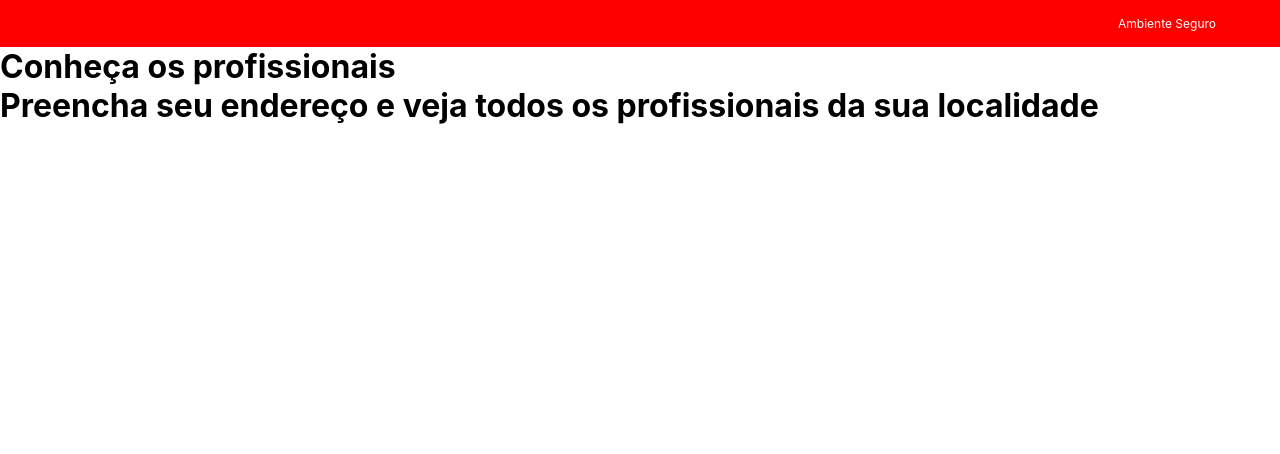
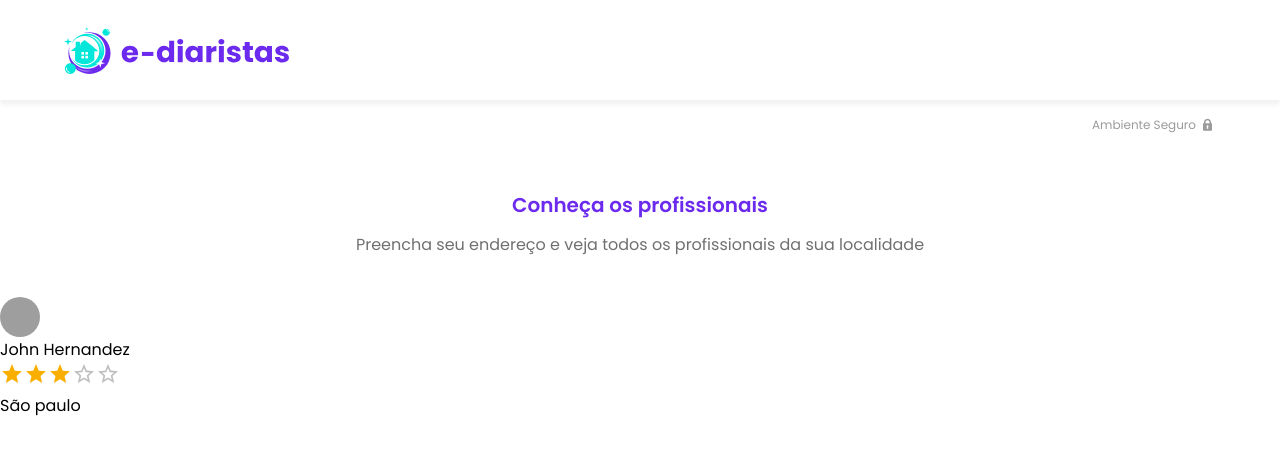
Before and after one commit to JoaoFernandoR/e-diaristas, a Next.js app: page / in a window 1280 px wide. Shown: the top 454 px of the page. Built offline with nearby package versions, Linux system fonts and the light colour scheme; grey boxes are pictures that could not be loaded.

Commit message:
quase fim do primeiro video

```diff
--- a/src/components/data-display/PageTitle/PageTitle.style.tsx
+++ b/src/components/data-display/PageTitle/PageTitle.style.tsx
@@ -1 +1,29 @@
 import { styled } from "@mui/material/styles";
+
+export const PageTitleContainer = styled("div")`
+    margin: ${({ theme }) => theme.spacing(5)};
+    text-align: center;
+`;
+
+export const PageTitleStyled = styled("h2")`
+    font-weight: 600;
+
+    color: ${({ theme }) => theme.palette.primary.main};
+    font-size: ${({ theme }) => theme.typography.h6.fontSize};
+
+    ${({ theme }) => theme.breakpoints.down("md")} {
+        font-size: ${({ theme }) => theme.typography.body1.fontSize};
+    }
+`;
+
+export const PageSubtitleStyled = styled("h3")`
+    font-weight: normal;
+
+    margin: ${({ theme }) => theme.spacing(1.5)} 0px;
+    color: ${({ theme }) => theme.palette.text.primary};
+    font-size: ${({ theme }) => theme.typography.body1.fontSize};
+
+    ${({ theme }) => theme.breakpoints.down("md")} {
+        font-size: ${({ theme }) => theme.typography.body2.fontSize};
+    }
+`;
--- a/src/components/data-display/PageTitle/PageTitle.tsx
+++ b/src/components/data-display/PageTitle/PageTitle.tsx
@@ -1,4 +1,6 @@
 import React from 'react'
+// Styles
+import { PageTitleContainer, PageTitleStyled, PageSubtitleStyled } from './PageTitle.style'
 
 interface PageTitleProps {
     title: string;
@@ -7,10 +9,10 @@ interface PageTitleProps {
 
 const PageTitle = ({ title, subtitle }: PageTitleProps) => {
     return (
-        <div>
-            <h1> {title}</h1>
-            <h1> {subtitle}</h1>
-        </div>
+        <PageTitleContainer>
+            <PageTitleStyled> {title}</PageTitleStyled>
+            <PageSubtitleStyled> {subtitle}</PageSubtitleStyled>
+        </PageTitleContainer>
     )
 }
 
--- /dev/null
+++ b/src/components/data-display/UserInformation/UserInformation.style.tsx
@@ -0,0 +1,8 @@
+import { Avatar, Rating } from "@mui/material";
+import { styled } from "@mui/material/styles";
+
+export const UserInformationContainer = styled("div")``;
+export const UserName = styled("div")``;
+export const UserDescription = styled("div")``;
+export const AvatarStyled = styled(Avatar)``;
+export const RatingStyled = styled(Rating)``;
--- /dev/null
+++ b/src/components/data-display/UserInformation/UserInformation.tsx
@@ -0,0 +1,33 @@
+import {
+    AvatarStyled,
+    RatingStyled,
+    UserDescription,
+    UserInformationContainer,
+    UserName,
+} from "./UserInformation.style";
+
+interface UserInformationProps {
+    picture: string;
+    name: string;
+    rating: number;
+    description?: string;
+}
+
+const UserInformation = ({
+    picture,
+    name,
+    rating,
+    description,
+}: UserInformationProps) => {
+    return (
+        <UserInformationContainer>
+            <AvatarStyled src={picture} />
+
+            <UserName> {name}</UserName>
+            <RatingStyled readOnly value={rating} />
+            <UserDescription>{description}</UserDescription>
+        </UserInformationContainer>
+    );
+};
+
+export default UserInformation;
--- a/src/components/feedback/SafeEnvironment/SafeEnvironment.style.tsx
+++ b/src/components/feedback/SafeEnvironment/SafeEnvironment.style.tsx
@@ -1,9 +1,10 @@
 import { styled } from "@mui/material/styles";
 
-export const SafeEnvironmentContainer = styled('div')`
-    background-color: red;
-    color: white;
+export const SafeEnvironmentContainer = styled("div")`
     text-align: right;
-    padding: 16px 0px;
     font-size: 12px;
-`
+
+    background-color: ${({ theme }) => theme.palette.background.default};
+    color: ${({ theme }) => theme.palette.text.secondary};
+    padding: ${({ theme }) => theme.spacing(2)} 0px;
+`;
--- a/src/components/feedback/SafeEnvironment/SafeEnvironment.tsx
+++ b/src/components/feedback/SafeEnvironment/SafeEnvironment.tsx
@@ -1,16 +1,16 @@
-import React from 'react'
-import { Container } from '@mui/material'
+import React from "react";
+import { Container } from "@mui/material";
 // Styles
-import { SafeEnvironmentContainer } from './SafeEnvironment.style'
+import { SafeEnvironmentContainer } from "./SafeEnvironment.style";
 
 const SafeEnvironment = () => {
     return (
         <SafeEnvironmentContainer>
             <Container>
-                Ambiente Seguro
+                Ambiente Seguro <i className={"twf-lock"} />
             </Container>
         </SafeEnvironmentContainer>
-    )
-}
+    );
+};
 
-export default SafeEnvironment
+export default SafeEnvironment;
--- /dev/null
+++ b/src/components/surfaces/Header/Header.style.tsx
@@ -0,0 +1,29 @@
+import { styled } from "@mui/material/styles";
+import { AppBar } from "@mui/material";
+
+export const HeaderAppBar = styled(AppBar)`
+    background-color: ${({ theme }) => theme.palette.background.paper};
+    box-shadow: 0px 5px 4px rgba(0, 0, 0, 0.05);
+    position: sticky;
+
+    ${({ theme }) => theme.breakpoints.up("md")} {
+        .MuiToolbar-root {
+            height: 100px;
+        }
+    }
+
+    ${({ theme }) => theme.breakpoints.down("md")} {
+        .MuiToolbar-root {
+            display: flex;
+            justify-content: center;
+        }
+    }
+`;
+
+export const HeaderLogo = styled("img")`
+    height: 25px;
+
+    ${({ theme }) => theme.breakpoints.up("md")} {
+        height: 47px;
+    }
+`;
--- /dev/null
+++ b/src/components/surfaces/Header/Header.tsx
@@ -0,0 +1,14 @@
+import { HeaderAppBar, HeaderLogo } from "./Header.style";
+import { Container, Toolbar } from "@mui/material";
+
+const Header = () => {
+    return (
+        <HeaderAppBar>
+            <Toolbar component={Container}>
+                <HeaderLogo src={"/img/logos/logo.svg"} alt="e-diaristas" />;
+            </Toolbar>
+        </HeaderAppBar>
+    );
+};
+
+export default Header;
--- a/src/pages/_app.tsx
+++ b/src/pages/_app.tsx
@@ -1,7 +1,40 @@
-import '../styles/globals.css'
-import type { AppProps } from 'next/app'
+import Head from "next/head";
+// Components
+import Header from "../components/surfaces/Header/Header";
+// Types
+import type { AppProps } from "next/app";
+// Theme
+import { ThemeProvider } from "@mui/material";
+import theme from "../themes/theme";
+// Styles
+import "../styles/globals.css";
 
 function MyApp({ Component, pageProps }: AppProps) {
-  return <Component {...pageProps} />
+    return (
+        <>
+            <Head>
+                <title>E-Diaristas</title>
+                <meta name="description" content="HomePage of E-Diaristas" />
+                <link rel="preconnect" href="https://fonts.googleapis.com" />
+                <link
+                    rel="preconnect"
+                    href="https://fonts.gstatic.com"
+                    crossOrigin=""
+                />
+                <link
+                    href="https://fonts.googleapis.com/css2?family=Poppins:ital,wght@0,100;0,200;0,300;0,400;0,500;0,600;0,700;0,800;0,900;1,100;1,200;1,300;1,400;1,500;1,600;1,700;1,800;1,900&display=swap"
+                    rel="stylesheet"
+                />
+                <link
+                    href="/fonts/tw-icons/css/treinaweb-icons.css"
+                    rel="stylesheet"
+                />
+            </Head>
+            <ThemeProvider theme={theme}>
+                <Header />
+                <Component {...pageProps} />
+            </ThemeProvider>
+        </>
+    );
 }
-export default MyApp
+export default MyApp;
--- a/src/pages/index.tsx
+++ b/src/pages/index.tsx
@@ -1,14 +1,28 @@
-import type { NextPage } from 'next'
-import PageTitle from '../components/data-display/PageTitle/PageTitle'
-import SafeEnvironment from '../components/feedback/SafeEnvironment/SafeEnvironment'
+// Types
+import type { NextPage } from "next";
+// Components
+import PageTitle from "../components/data-display/PageTitle/PageTitle";
+import UserInformation from "../components/data-display/UserInformation/UserInformation";
+import SafeEnvironment from "../components/feedback/SafeEnvironment/SafeEnvironment";
 
 const App: NextPage = () => {
-  return (
-    <>
-      <SafeEnvironment />
-      <PageTitle title={"Conheça os profissionais"} subtitle={"Preencha seu endereço e veja todos os profissionais da sua localidade"} />
-    </>
-  )
-}
+    return (
+        <>
+            <SafeEnvironment />
+            <PageTitle
+                title={"Conheça os profissionais"}
+                subtitle={
+                    "Preencha seu endereço e veja todos os profissionais da sua localidade"
+                }
+            />
+            <UserInformation
+                name="John Hernandez"
+                picture="https://github.com/joaofernandor.png"
+                rating={3}
+                description="São paulo"
+            />
+        </>
+    );
+};
 
-export default App
+export default App;
--- a/src/styles/globals.css
+++ b/src/styles/globals.css
@@ -2,8 +2,7 @@ html,
 body {
     padding: 0px;
     margin: 0px;
-  font-family: -apple-system, BlinkMacSystemFont, Segoe UI, Roboto, Oxygen,
-    Ubuntu, Cantarell, Fira Sans, Droid Sans, Helvetica Neue, sans-serif;
+    font-family: Poppins, sans-serif;
 }
 
 a {
--- /dev/null
+++ b/src/themes/theme.ts
@@ -0,0 +1,68 @@
+import { createTheme } from "@mui/material/styles";
+
+const theme = createTheme({
+    palette: {
+        primary: {
+            light: "#9661ff",
+            main: "#6B2AEE",
+            dark: "#581ECD",
+        },
+        secondary: {
+            light: "#2bfff2",
+            main: "#02E7D9",
+            dark: "#1dd6cb",
+        },
+        text: {
+            primary: "#707070",
+            secondary: "#9B9B9B",
+        },
+        error: {
+            main: "#FC3C00",
+        },
+        warning: {
+            main: "#FCA600",
+        },
+        success: {
+            main: "#00D34D",
+        },
+        grey: {
+            50: "#FAFAFA",
+            100: "#F0F0F0",
+            200: "#D7D9DD",
+            300: "#C4C4C4",
+            400: "#9B9B9B",
+        },
+    },
+    typography: {
+        fontFamily: "Poppins",
+    },
+    shape: {
+        borderRadius: "3px",
+    },
+    components: {
+        MuiButton: {
+            styleOverrides: {
+                root: {
+                    textTransform: "none",
+                },
+            },
+            variants: [
+                {
+                    props: { variant: "contained", color: "secondary" },
+                    style: {
+                        color: "white",
+                    },
+                },
+            ],
+        },
+        MuiPaper: {
+            styleOverrides: {
+                root: {
+                    boxShadow: "0px 0px 39px rgba(0, 0, 0, 0.05)",
+                },
+            },
+        },
+    },
+});
+
+export default theme;
```
Lines whose indentation alone changed are shown as unchanged.
